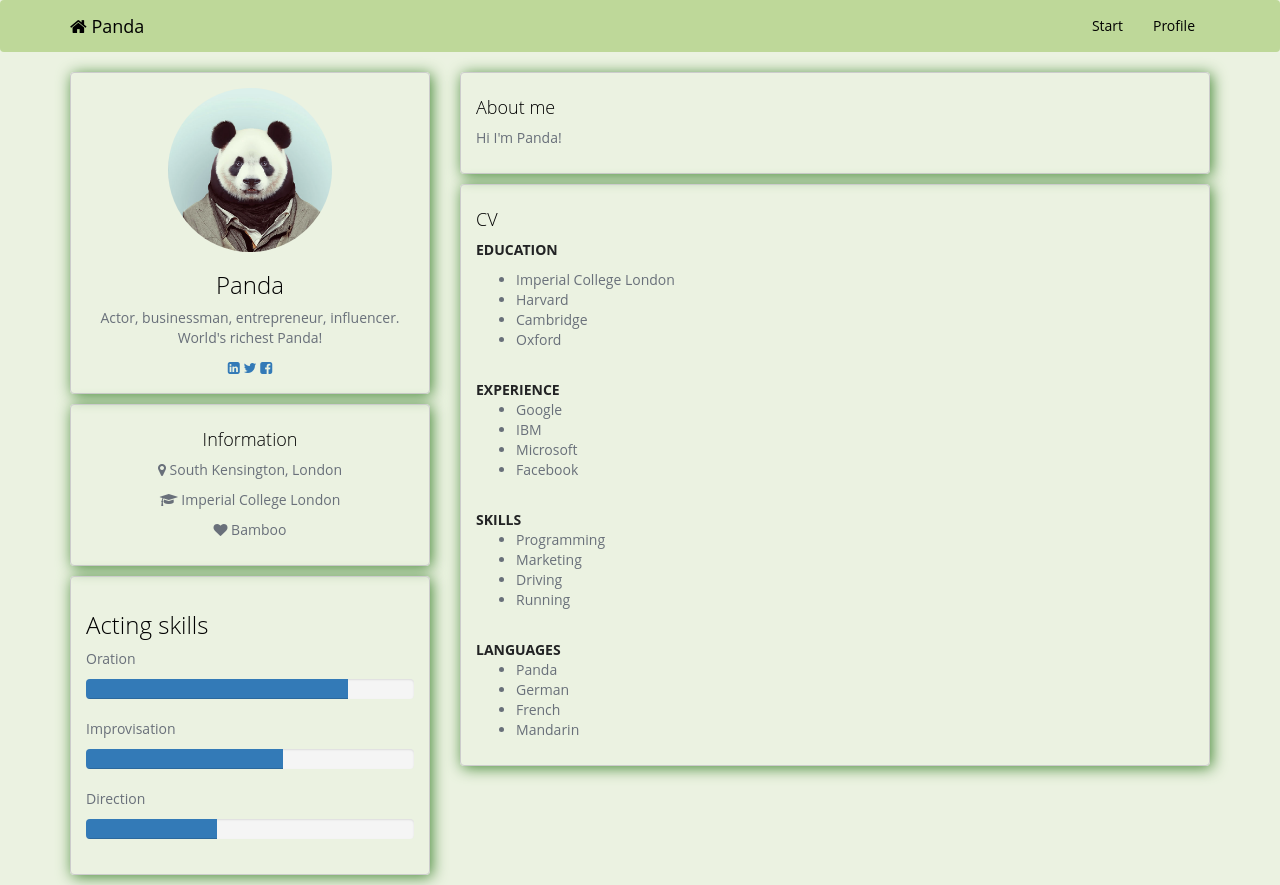
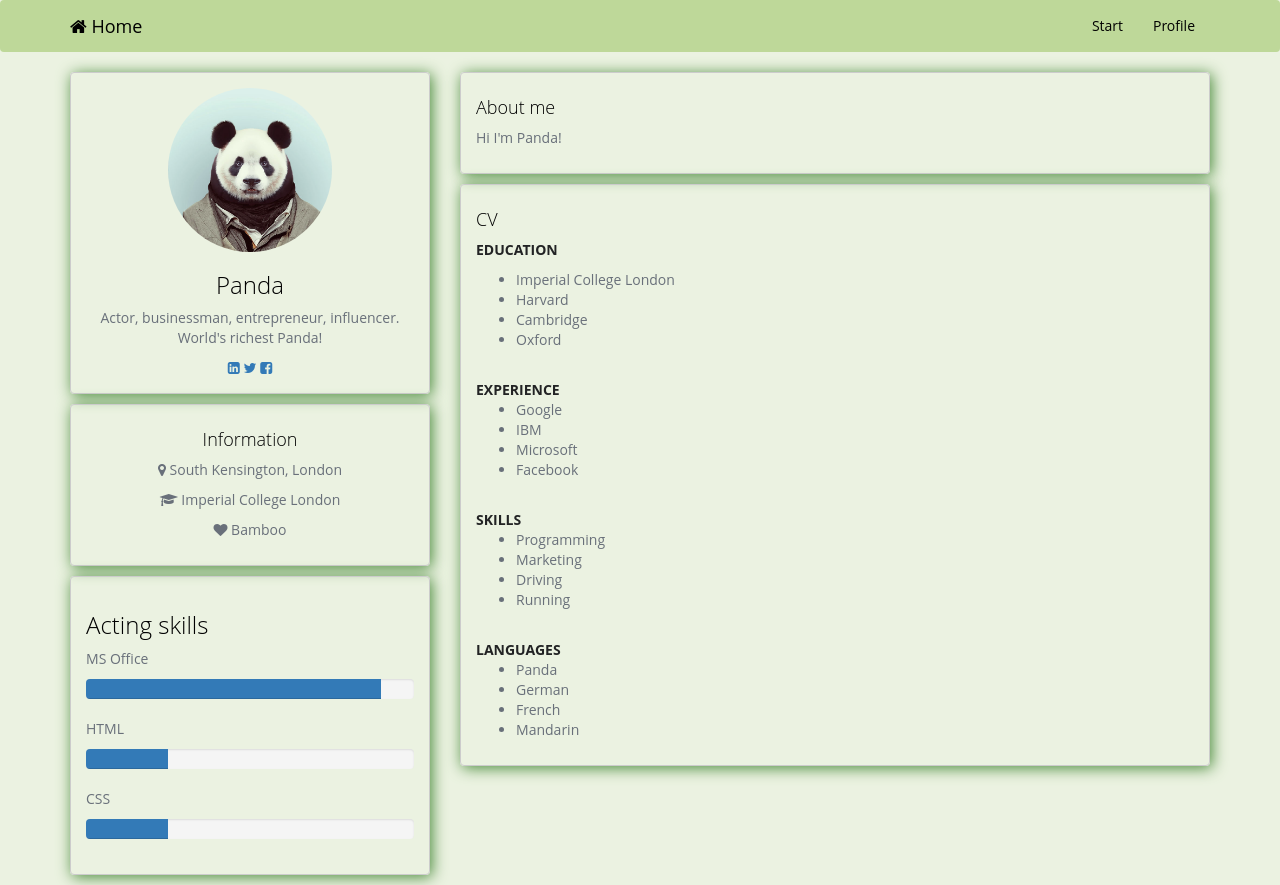
Before and after one commit to meyer-david/meyer-david.github.io, a plain HTML site: page profile.html in a window 1280 px wide. Drawn offline with nearby package versions, Linux system fonts and the light colour scheme.

Commit message:
Add files via upload

```diff
--- a/profile.html
+++ b/profile.html
@@ -2,7 +2,7 @@
 	<head>
 		<meta name="viewport" content="width=device-width, initial-scale=1">
 		<title>My new site</title>
-
+		<link rel="stylesheet" href="https://cdnjs.cloudflare.com/ajax/libs/animate.css/3.5.2/animate.min.css">
 		<link rel="stylesheet" href="https://maxcdn.bootstrapcdn.com/bootstrap/3.3.7/css/bootstrap.min.css">
     	<!-- <link href="https://v4-alpha.getbootstrap.com/dist/css/bootstrap.min.css" rel="stylesheet"> -->
     	<link rel="stylesheet" href="https://maxcdn.bootstrapcdn.com/font-awesome/4.4.0/css/font-awesome.min.css">
@@ -17,7 +17,7 @@
  			<div class="container">
  				<a href="profile.html" class="navbar-brand">
                 	<i class="fa fa-home"></i>
-                	Panda
+                	Home
              	</a>
 
  				<ul class="nav navbar-nav pull-right">
@@ -46,7 +46,7 @@
 					<!-- first card -->
 					<div class="card text-center">
 						<div class="card-block">
-							<img class="img-circle profile-pic" src="img/panda.jpg" alt="Panda">
+							<img class="img-circle profile-pic animated bounceinleft" src="img/panda.jpg" alt="Panda">
 							<h3 class="card-title">
 								Panda
 							</h3>
@@ -95,26 +95,26 @@
 
 
 						 <p>
-						 	Oration
-						 	<label for="Oration"></label>
+						 	MS Office
+						 	<label for="MS Office"></label>
 						 	<div class="progress">
-						 		<div class="progress-bar" style="width: 80%">
+						 		<div class="progress-bar barone" style="width: 90%">
 						 		</div>
 						 	</div>
 						 </p>
 						 <p>
-						 	Improvisation
-						 	<label for="Improvisation"></label>
+						 	HTML
+						 	<label for="HTML"></label>
 						 	<div class="progress">
-						 		<div class="progress-bar" style="width: 60%">
+						 		<div class="progress-bar bartwo" style="width: 25%">
 						 		</div>
 						 	</div>
  						</p>
  						<p>
- 							Direction
-						 	<label for="Direction"></label>
+ 							CSS
+						 	<label for="CSS"></label>
 						 	<div class="progress">
-						 		<div class="progress-bar" style="width: 40%">
+						 		<div class="progress-bar barthree" style="width: 25%">
 						 		</div>
 						 	</div>
  						</p>
```
Also changed, not shown: index.html (+3 -2 lines).
